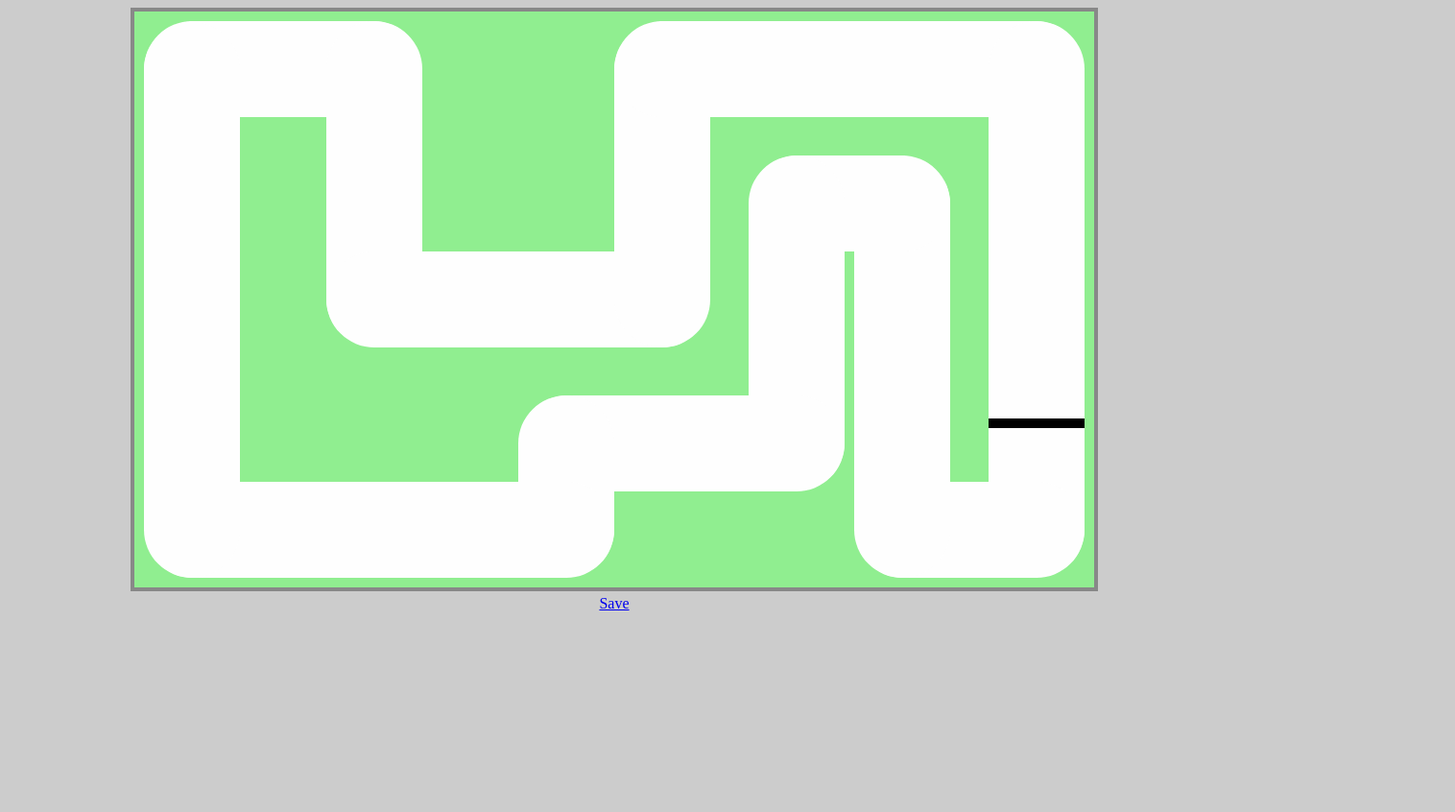
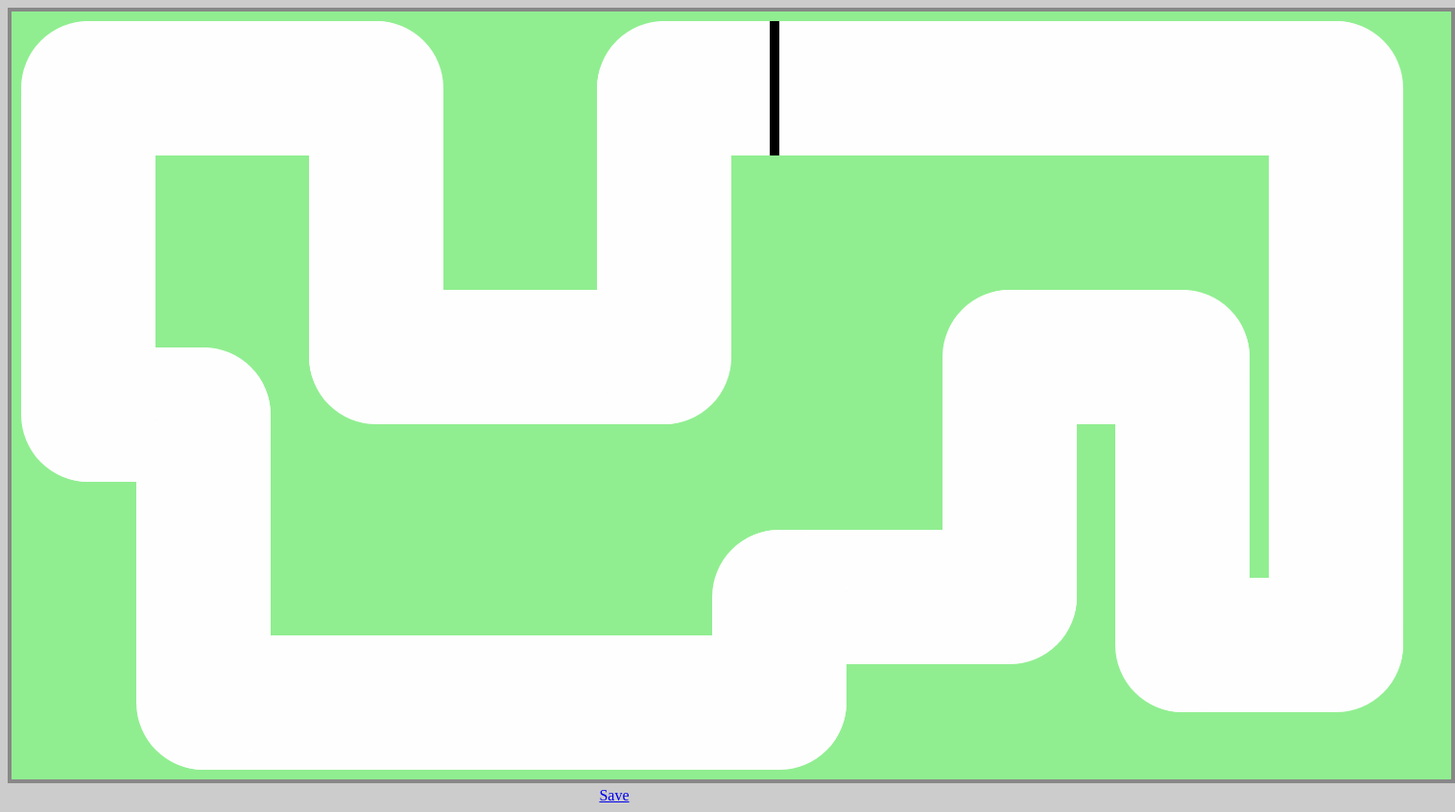
Before and after one commit to uroshekic/racing-game, a plain HTML site: page tracks/trackGenerator.html in a window 1280 px wide. Shown: the whole page at 96% size, 1516 px wide, since content can reach past the window. Before the commit the page ends 800 px from the top, so only its background shows below. Drawn offline with Linux system fonts and the light colour scheme.

Commit message:
Major changes
Updated view. Canvas size is 1000x600 - it does not change based on the
track size anymore.
Deleted some old maps, created one new map.
Updated track generator.

```diff
--- a/tracks/trackGenerator.js
+++ b/tracks/trackGenerator.js
@@ -1,42 +1,60 @@
-document.body.style.backgroundColor = '#ccc';
-var c = document.getElementById('track');
-c.width = 1000;
-c.height = 600;
-c = c.getContext('2d');
+var hidden = !true; // true => hidden, false => normal
 
-var hidden = false; // true => hidden, false => normal
-
+/* CONFIG */
+///* Track 1
+function initTrack() {
 	// Background color
 	c.fillStyle = '#90EE90';				// Normal
 	if (hidden) c.fillStyle = '#FFF';		// Hidden
-c.fillRect(0, 0, 1000, 600);
+	c.fillRect(0, 0, node.width, node.height);
 
 	// Track color
 	c.fillStyle = '#FEFEFE'; 				// Normal
 	if (hidden) c.fillStyle = '#000000'; 	// Hidden
-
-var i = 60,
-	j = 60,
-	r = 50,
+}
+var width = 1500,
+	height = 800,
+	r = 70,
+	i = r + 10,
+	j = r + 10,
 	path = 	[
-				[ 190, 0 ],
-				[ 0, 240 ],
 				[ 300, 0 ],
-				[ 0, -240 ],
-				[ 390, 0 ],
-				[ 0, 480 ],
-				[ -140, 0 ],
-				[ 0, -340 ],
-				[ -110, 0 ],
+				[ 0, 280 ],
+				[ 300, 0 ],
+				[ 0, -280 ],
+				[ 700, 0 ],
+				[ 0, 580 ],
+				[ -160, 0 ],
+				[ 0, -300 ],
+				[ -180, 0 ],
 				[ 0, 250 ],
 				[ -240, 0 ],
-				[ 0, 90 ],
-				[ -390, 0 ],
-				[ 0, -480 ],
+				[ 0, 110 ],
+				[ -600, 0 ],
+				[ 0, -300 ],
+				[ -120, 0 ],
+				[ 0, -330 ]
 			],
 	x, y, b;
+function finishTrack() {
+	// Start/Finish line
+	if (!hidden) {
+		c.fillStyle = '#000';
+		c.fillRect(790, 10, 10, 140);
+	}
+}
+// */)
+/* /CONFIG */
 
-// Draw
+document.body.style.backgroundColor = '#ccc';
+var node = document.getElementById('track');
+node.width = width;
+node.height = height;
+c = node.getContext('2d');
+
+initTrack();
+
+/* DRAWING */
 for (var a = 0; a < path.length; a++) {
 	b = path[a];
 	x = i;
@@ -68,12 +86,9 @@ for (var a = 0; a < path.length; a++) {
 
 	c.fill();
 }
+/* /DRAWING */
 
-// Start/Finish line
-if (!hidden) {
-	c.fillStyle = '#000';
-	if (r == 45) c.fillRect(895, 424, 2*r, 10);
-	if (r == 50) c.fillRect(890, 424, 2*r, 10);
-}
+finishTrack();
 
+// GENERATE URL
 document.getElementById('url').href = document.getElementById('track').toDataURL();
```
Also changed, not shown: index.html (+2 -2 lines), race.js (+62 -38 lines), tracks/track.png (added), tracks/track1.png (deleted), tracks/track1_h.png (deleted), tracks/track2.png (deleted), tracks/track2_h.png (deleted), tracks/track_h.png (added). Lines whose indentation alone changed are shown as unchanged.
